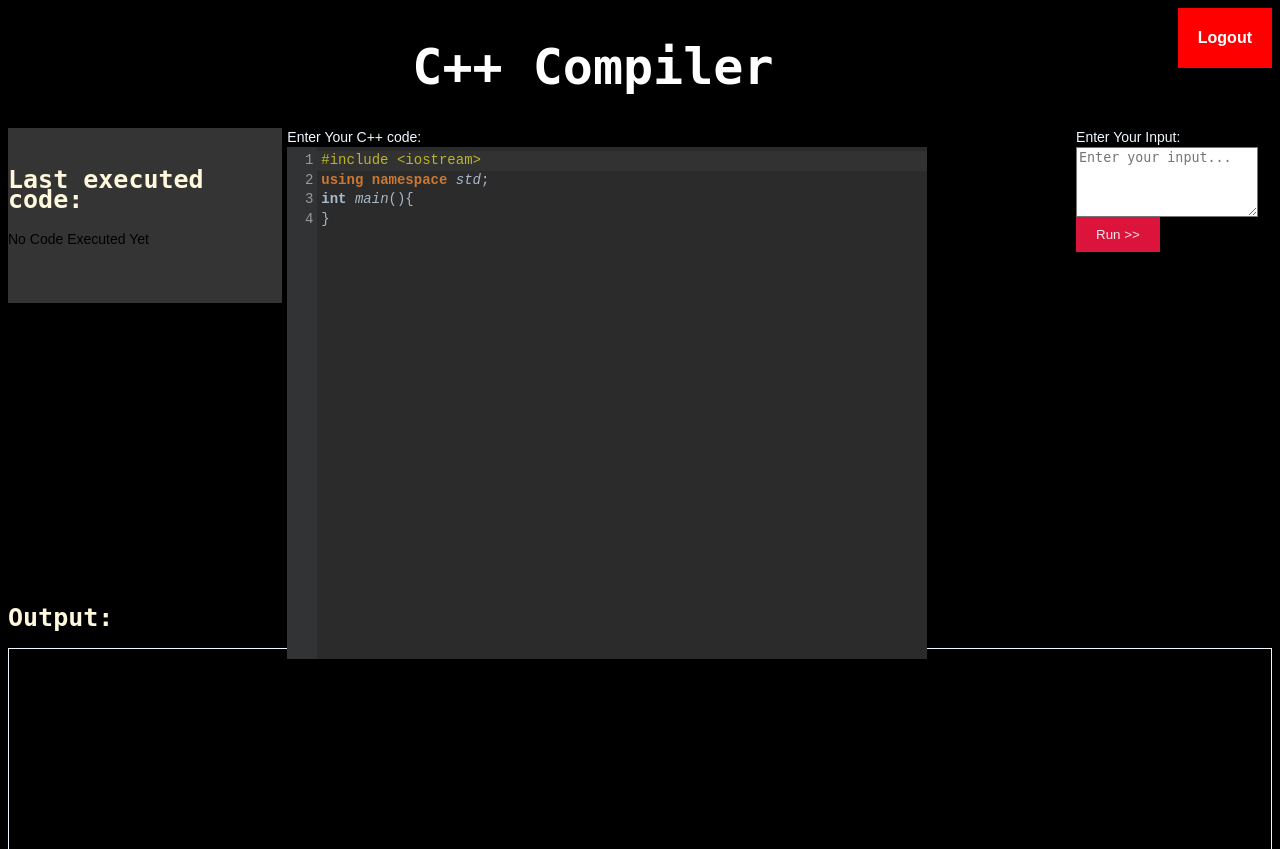
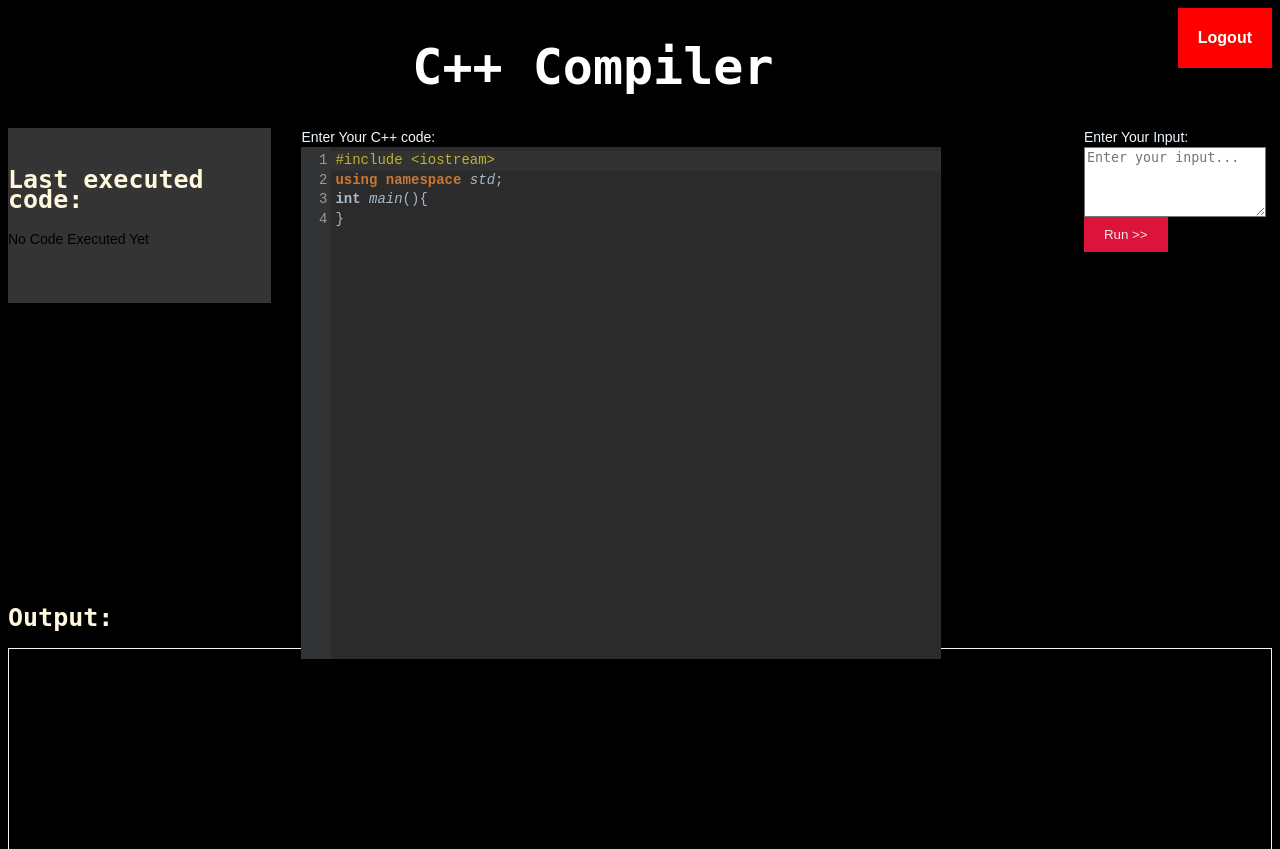
Before and after one commit to Srivatsanb123/CPP_Compiler, a Flask app: template templates/index.html in a window 1280 px wide. Shown: the top 849 px of the page. Run offline with Flask 3, Linux system fonts and the light colour scheme; the template is opened without the code that fills it, so the values that code supplies are empty; some libraries are stand-ins or nearby versions.

Commit message:
C++ Compiler

```diff
--- a/templates/index.html
+++ b/templates/index.html
@@ -55,7 +55,7 @@
 
             .container{
                 display: flex;
-                gap: 5px;
+                gap: 30px;
             }
 
             .history{
```
